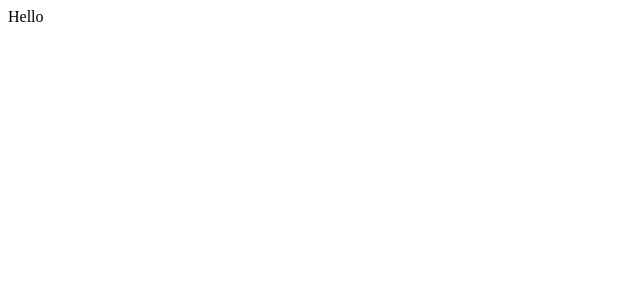
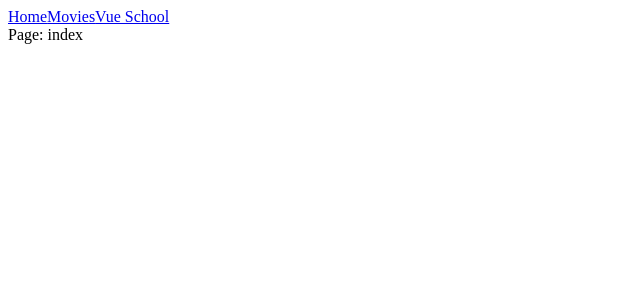
Before and after one commit to MichelleH17/nuxt3-fundamentals, a Nuxt app: page / in a window 1280 px wide. Shown: the top 300 px of the page, without its empty margins (0-640 px from the left). Built offline with nearby package versions, Linux system fonts and the light colour scheme.

Commit message:
Create links

```diff
--- a/app.vue
+++ b/app.vue
@@ -1,6 +1,9 @@
 <template>
   <div>
     <NuxtRouteAnnouncer />
-    Hello
+    <NuxtLink to="/">Home</NuxtLink>
+    <NuxtLink to="/movies">Movies</NuxtLink>
+    <NuxtLink to="https://vueschool.io/">Vue School</NuxtLink>
+    <NuxtPage />
   </div>
 </template>
```
